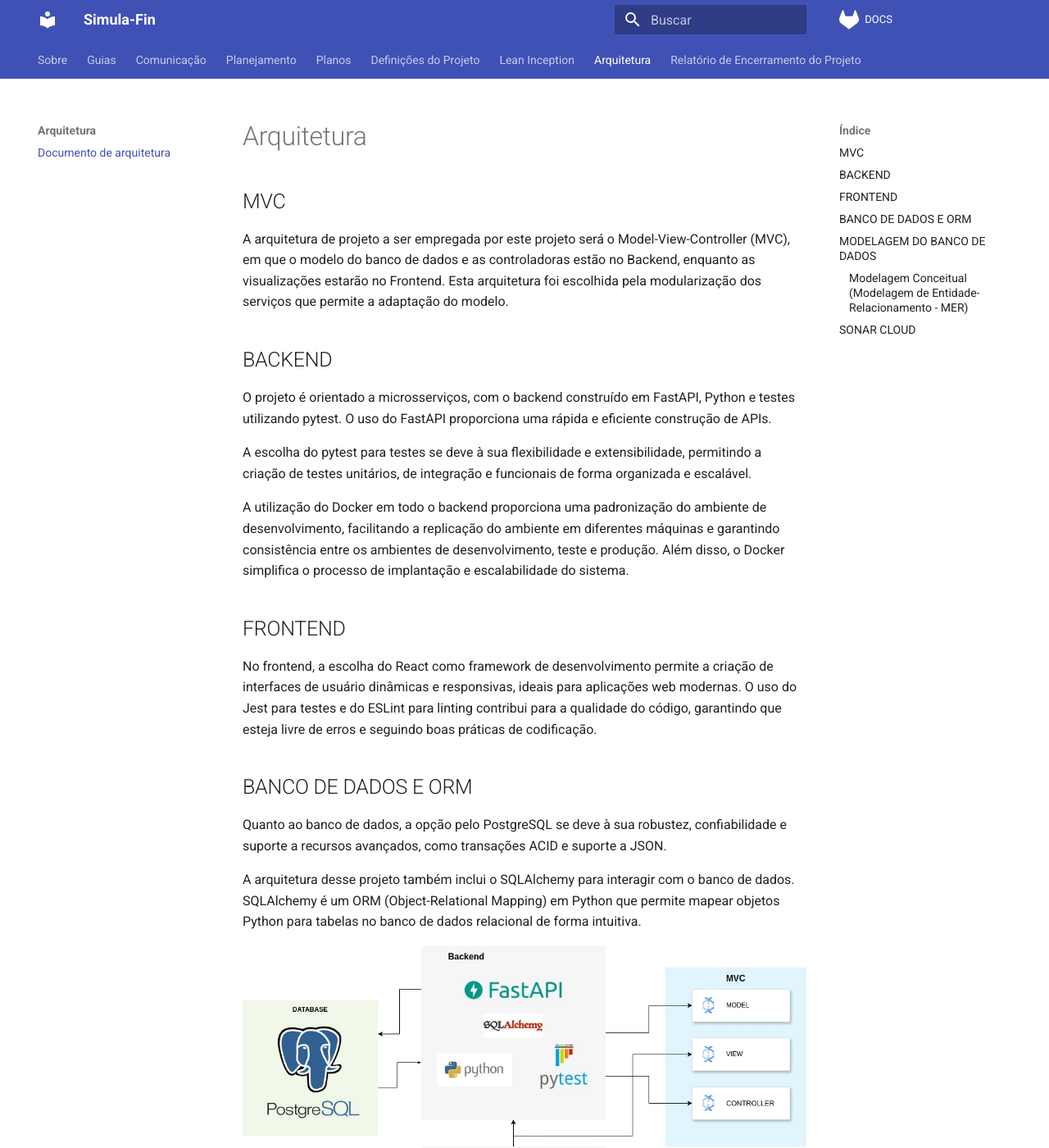
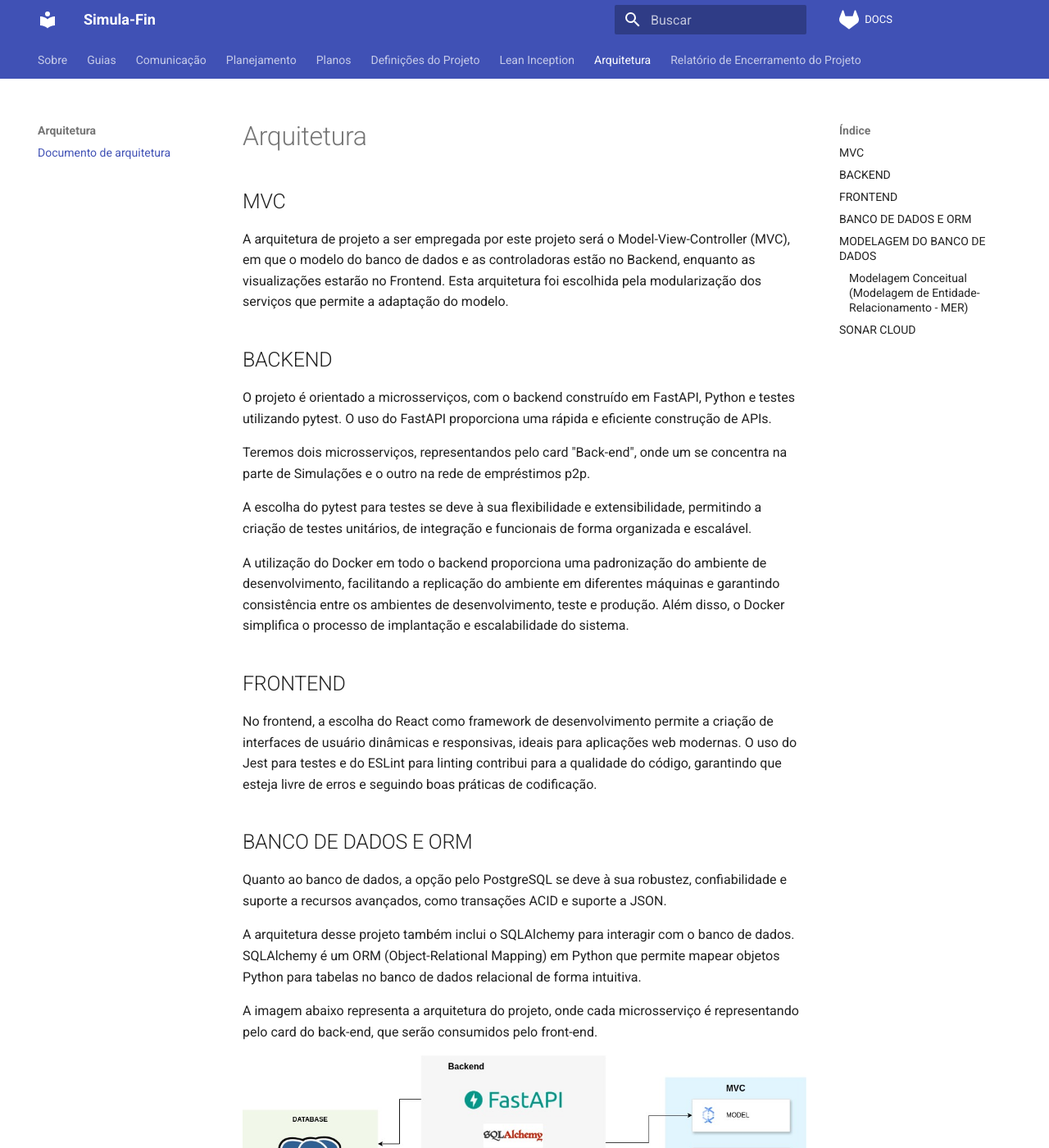
Before and after one commit to Simula-Fin/DOCS, an MkDocs documentation site: the page built from docs/architecture/index.md, in a window 1280 px wide and 1400 px high. Shown: the whole window at 82% size. Built offline with MkDocs 1.6.1 and Material for MkDocs 9.7.7, drawn with Linux system fonts in a browser that asks for light colours; comment, search, counter and statistics services are not loaded.

Commit message:
Update index.md

```diff
--- a/docs/architecture/index.md
+++ b/docs/architecture/index.md
@@ -5,10 +5,11 @@
 A arquitetura de projeto a ser empregada por este projeto será o Model-View-Controller (MVC), em que o modelo do banco de dados e as controladoras estão no
 Backend, enquanto as visualizações estarão no Frontend. Esta arquitetura foi escolhida pela modularização dos serviços que permite a adaptação do modelo.
 
-
 ## BACKEND
 
 O projeto é orientado a microsserviços, com o backend construído em FastAPI, Python e testes utilizando pytest. O uso do FastAPI proporciona uma rápida e eficiente construção de APIs.
+
+Teremos dois microsserviços, representandos pelo card "Back-end", onde um se concentra na parte de Simulações e o outro na rede de empréstimos p2p.
 
 A escolha do pytest para testes se deve à sua flexibilidade e extensibilidade, permitindo a criação de testes unitários, de integração e funcionais de forma organizada e escalável.
 
@@ -24,8 +25,9 @@ Quanto ao banco de dados, a opção pelo PostgreSQL se deve à sua robustez, con
 
 A arquitetura desse projeto também inclui o SQLAlchemy para interagir com o banco de dados. SQLAlchemy é um ORM (Object-Relational Mapping) em Python que permite mapear objetos Python para tabelas no banco de dados relacional de forma intuitiva.
 
+A imagem abaixo representa a arquitetura do projeto, onde cada microsserviço é representando pelo card do back-end, que serão consumidos pelo front-end.
+
 ![Arquitetura do Projeto](../assets/Dynamic/arquitetura.jpg)
-
 
 ## MODELAGEM DO BANCO DE DADOS
 
@@ -37,7 +39,6 @@ A modelagem do banco de dados para este projeto segue uma abordagem relacional,
     <img src="../assets/Dynamic/banco.png" alt="Modelagem do Projeto" style="max-width: 100%; height: auto;">
 </a>
 
-
 ## SONAR CLOUD
 
 O SonarCloud é uma ferramenta essencial para garantir a qualidade do código em nosso projeto. Utilizando análises estáticas avançadas, o SonarCloud identifica potenciais problemas de código, vulnerabilidades de segurança, bugs e padrões de codificação inconsistentes.
```
